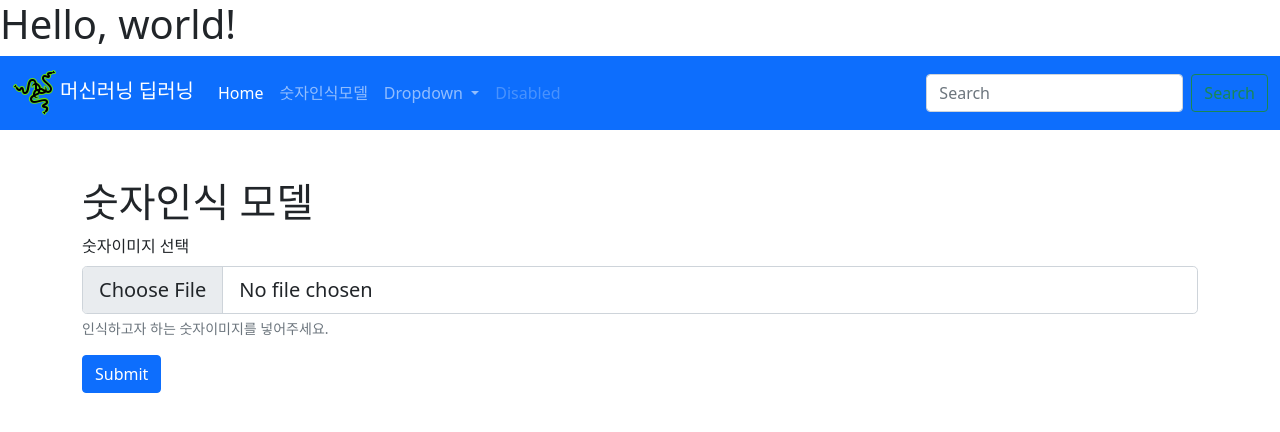
After one commit to www-jong/flask-test, a Flask app: page /mnist in a window 1280 px wide. The commit adds this page. Shown: the top 432 px of the page. Run offline with Flask 2, Linux system fonts and the light colour scheme.

Commit message:
웹서비스완성

```diff
--- a/app.py
+++ b/app.py
@@ -1,5 +1,7 @@
 from flask import Flask,render_template,request,redirect
-import os
+import os,pickle
+from PIL import Image
+import numpy as np
 app=Flask(__name__)
 
 @app.route('/')
@@ -41,5 +43,29 @@ def upload():
         f.save(path)
         print(path)
         return redirect('/')
+
+@app.route('/mnist',methods=['GET','POST'])
+def mnist():
+    if request.method=='GET':
+        return render_template('mnistform.html')
+    else:
+        f=request.files['filename']
+        path=os.path.dirname(__file__)+'/static/upload/'+f.filename
+        f.save(path)
+
+        img=Image.open(path).convert('L')# 흑백으로 변형
+        img = np.resize(img,(1,784))
+        img=255-(img)
+        path='/static/upload/'+f.filename
+        modelpath='model.pkl'
+        model=''
+        f=open(modelpath,'rb')
+        model=pickle.load(f)
+        pred=model.predict(img)
+        print(pred)
+        f.close()
+        return render_template('mnistresult.html',data=[pred[0],path])
+
+
 if __name__=='__main__':
     app.run(debug=True,port=80)
--- a/templates/menu.html
+++ b/templates/menu.html
@@ -1,7 +1,17 @@
 <nav class="navbar navbar-expand-lg navbar-dark bg-primary">
   <div class="container-fluid">
-      <a class="navbar-brand" href="#"><img src="../static/img/razer.png">Navbar</a>
-      <button class="navbar-toggler" type="button" data-bs-toggle="collapse" data-bs-target="#navbarSupportedContent" aria-controls="navbarSupportedContent" aria-expanded="false" aria-label="Toggle navigation">
+    <a class="navbar-brand" href="/"
+      ><img src="../static/img/razer.png" />머신러닝 딥러닝</a
+    >
+    <button
+      class="navbar-toggler"
+      type="button"
+      data-bs-toggle="collapse"
+      data-bs-target="#navbarSupportedContent"
+      aria-controls="navbarSupportedContent"
+      aria-expanded="false"
+      aria-label="Toggle navigation"
+    >
       <span class="navbar-toggler-icon"></span>
     </button>
     <div class="collapse navbar-collapse" id="navbarSupportedContent">
@@ -10,16 +20,23 @@
           <a class="nav-link active" aria-current="page" href="/">Home</a>
         </li>
         <li class="nav-item">
-            <a class="nav-link" href="#">Link</a>
+          <a class="nav-link" href="/mnist">숫자인식모델</a>
         </li>
         <li class="nav-item dropdown">
-            <a class="nav-link dropdown-toggle" href="#" id="navbarDropdown" role="button" data-bs-toggle="dropdown" aria-expanded="false">
+          <a
+            class="nav-link dropdown-toggle"
+            href="#"
+            id="navbarDropdown"
+            role="button"
+            data-bs-toggle="dropdown"
+            aria-expanded="false"
+          >
             Dropdown
           </a>
           <ul class="dropdown-menu" aria-labelledby="navbarDropdown">
             <li><a class="dropdown-item" href="#">Action</a></li>
             <li><a class="dropdown-item" href="#">Another action</a></li>
-              <li><hr class="dropdown-divider"></li>
+            <li><hr class="dropdown-divider" /></li>
             <li><a class="dropdown-item" href="#">Something else here</a></li>
           </ul>
         </li>
@@ -28,7 +45,12 @@
         </li>
       </ul>
       <form class="d-flex">
-          <input class="form-control me-2" type="search" placeholder="Search" aria-label="Search">
+        <input
+          class="form-control me-2"
+          type="search"
+          placeholder="Search"
+          aria-label="Search"
+        />
         <button class="btn btn-outline-success" type="submit">Search</button>
       </form>
     </div>
--- /dev/null
+++ b/templates/mnistform.html
@@ -0,0 +1,17 @@
+{% extends 'default.html' %} {% block title %}손글씨 인식모델{% endblock %} {%
+block content %}
+<div class="container">
+    <br><br>
+    <h1>숫자인식 모델</h1>
+    <form action="/mnist" method="post" name="" enctype="multipart/form-data">
+        <div class="mb-3">
+                <label for="formFileLg" class="form-label">숫자이미지 선택</label>
+                <input class="form-control form-control-lg" name='filename' id="formFileLg" type="file" aria-describedby="emailHelp">
+            <div id="emailHelp" class="form-text">
+                인식하고자 하는 숫자이미지를 넣어주세요.
+            </div>
+        </div>
+        <button type="submit" class="btn btn-primary">Submit</button>
+    </form>
+</div>
+{% endblock %}
```
Also changed, not shown: templates/mnistresult.html (added, +20 -0 lines), static/upload/1.png (added), static/upload/7.png (added). Lines whose indentation alone changed are shown as unchanged.
